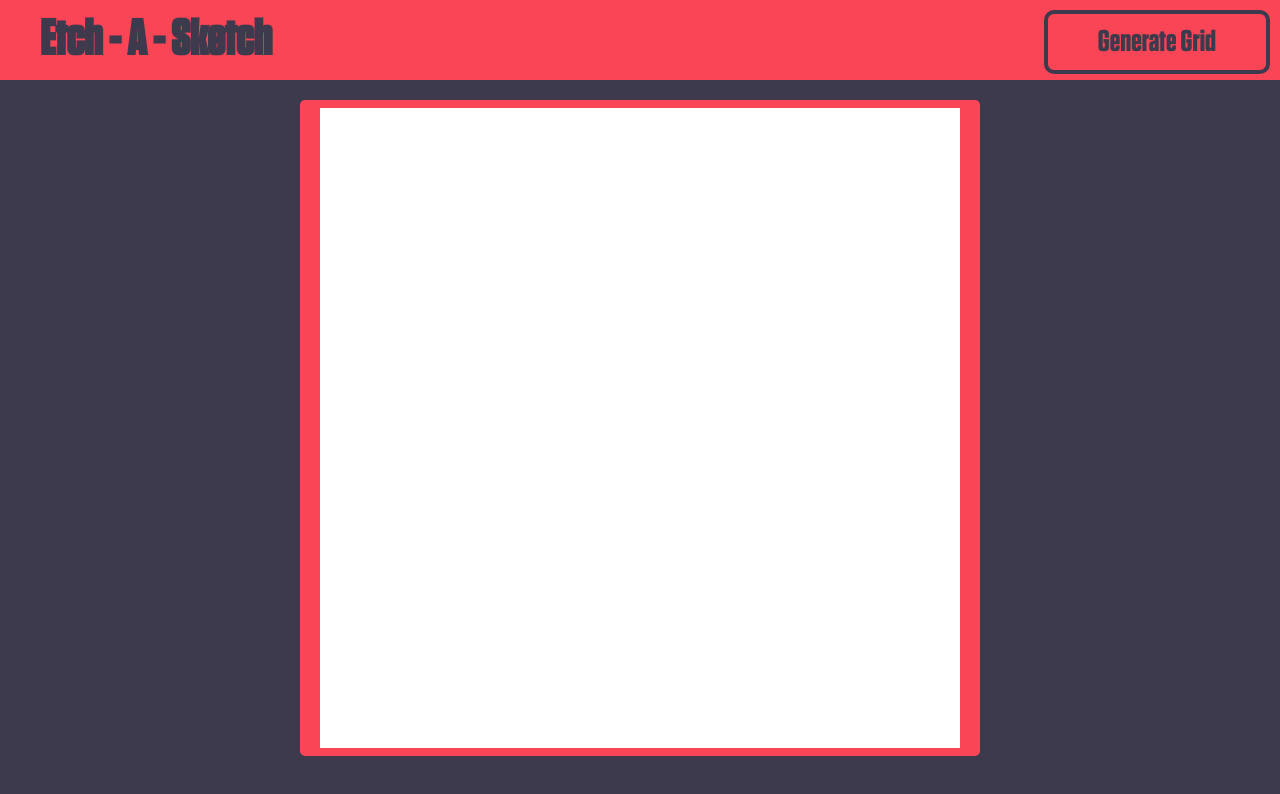
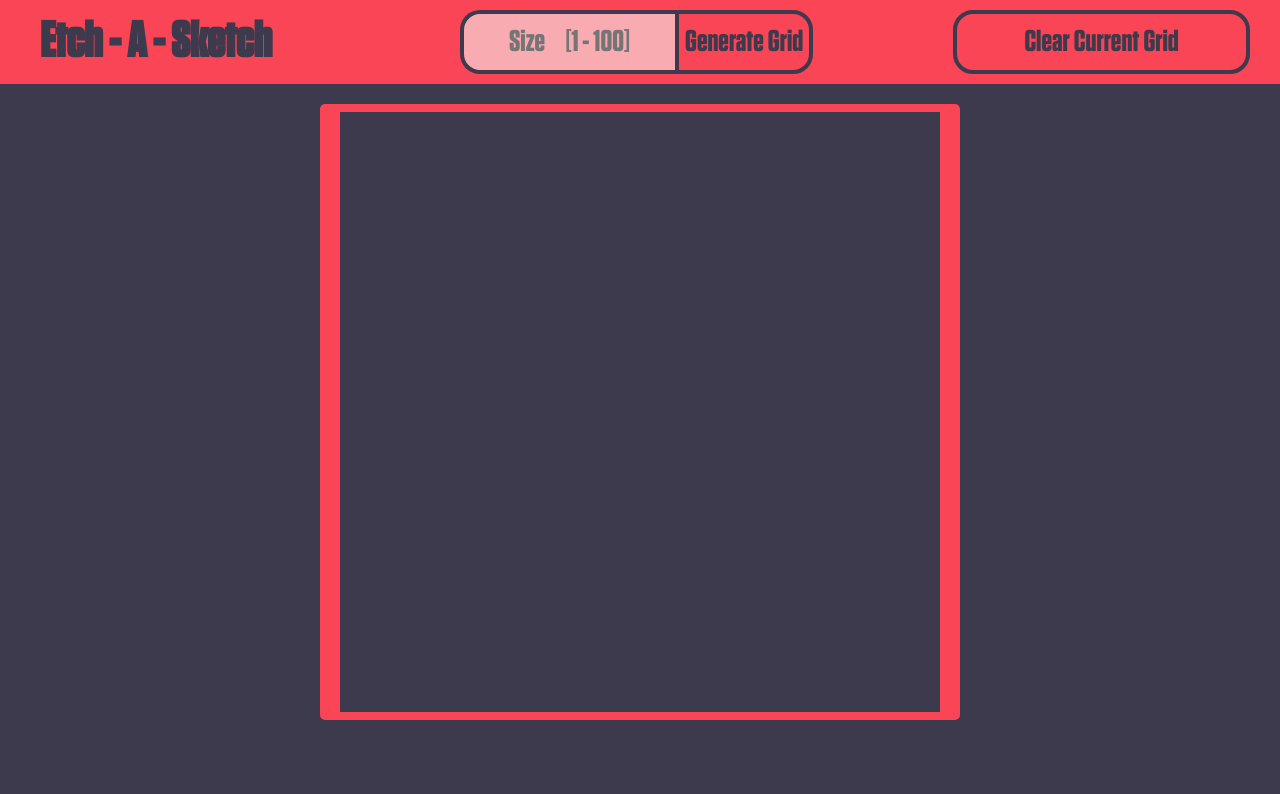
Before and after one commit to SamTHez/odin-etch-a-sketch, a plain HTML site: page index.html in a window 1280 px wide. Drawn offline with Linux system fonts and the light colour scheme.

Commit message:
Basic functionallity and UI is complete

```diff
--- a/index.css
+++ b/index.css
@@ -14,30 +14,54 @@ body {
 }
 
 #headerBar {
+    display: flex;
+    justify-content: space-between;
+    align-items: center;
     background-color: #f94555;
     width: 100%;
     margin: 0;
-    position: relative;
     top: 0;
 }
 
 #siteTitle {
     padding: 10px 40px;
     margin: 0;
+    width: 25%;
     font-family: "tungsten";
     font-size: 50px;
     color: #3c3a4c;
 }
 
-#testButton {
-    position: absolute;
-    top: 0;
-    right: 0;
-    padding: 10px 50px;
-    margin: 10px;
+#inputField {
+    display: inline-flex;
+    align-items: stretch;
+    padding: 10px;
+    margin: 0 50px;
+}
+
+#sizeInput {
+    flex: 1;
+    padding: 10px;
+    border-style: solid;
+    border-width: 4px 0 4px 4px;
+    border-radius: 20px 0 0 20px;
+    border-color: #3c3a4c;
+    background-color: #f8acb2;
+    font-family: "tungsten";
+    font-size: 30px;
+    text-align: center;
+    color: #3c3a4c;
+}
+
+#sizeInput:focus {
+    outline: none;
+}
+
+#generateButton {
+    flex: 1;
     border-style: solid;
     border-width: 4px;
-    border-radius: 10px;
+    border-radius: 0 20px 20px 0;
     border-color: #3c3a4c;
     background-color: #f94555;
     font-family: "tungsten";
@@ -45,17 +69,31 @@ body {
     color: #3c3a4c;
 }
 
-#testButton:hover {
+#generateButton:hover, #clearButton:hover {
     background-color: #ee2f3f;
 }
 
-#testButton:active {
+#generateButton:active, #clearButton:active {
     background-color: #b61926;
 }
 
+#clearButton {
+    flex: 1;
+    padding: 10px;
+    margin: 0 30px 0 80px;
+    border-style: solid;
+    border-width: 4px;
+    border-radius: 20px;
+    border-color: #3c3a4c;
+    background-color: #f94555;
+    font-family: "tungsten";
+    font-size: 30px;
+    color: #3c3a4c;
+}
+
 #drawWindow {
-    height: 80vh;
-    width: 80vh;
+    height: 75vh;
+    width: 75vh;
     margin: 20px auto;
     border-style: solid;
     border-width: 8px 20px;
@@ -72,9 +110,9 @@ body {
 
 .gridBox {
     flex: 1;
-    background-color: white;
+    background-color: #ffffff;
 }
 
 .gridBox:hover {
-    background-color: #20202001;
+    background-color: #202020;
 }
--- a/index.html
+++ b/index.html
@@ -11,7 +11,13 @@
     <!--Header for the page-->
     <div id="headerBar">
         <h1 id="siteTitle">Etch - A - Sketch</h1>
-        <button id="testButton">Generate Grid</button>
+
+        <div id="inputField">
+            <input  id="sizeInput" type="text" placeholder="Size     [1 - 100]">
+            <button id="generateButton">Generate Grid</button>
+        </div>
+
+        <button id="clearButton">Clear Current Grid</button>
     </div>
 
     <!--Window that will contain the canvas for the etch-a-sketch-->
--- a/index.js
+++ b/index.js
@@ -1,29 +1,72 @@
-const defaultSize = 20;
+const minSize = 1;
+const maxSize = 100;
+const defaultSize = 16;
+const drawColor = "#202020";
+const emptyColor = "#ffffff";
+
 const drawWindow = document.getElementById("drawWindow");
+const sizeInput = document.getElementById("sizeInput");
+const boxes = document.getElementsByClassName("gridBox");
 
-function clearGrid(parent) {
-    while(parent.firstChild) {
-        parent.removeChild(parent.firstChild);
+function getSizeInput() {
+    let input = sizeInput.value;
+
+    if(input >= minSize && input <= maxSize) {
+        return(input);
+
+    } else {
+        window.alert("Invalid Input\nPlease select a size between 1 and 100");
+        document.sizeInput = "";
+
+    }
+}
+
+function removeGrid() {
+    let gridRows = drawWindow.childNodes;
+
+    while(gridRows[0]) {
+        gridRows[0].remove();
     }
 }
 
 function fillRow(row, size) {
     for(let i = 0; i < size; i++) {
-        var gridBox = document.createElement("div");
+        let gridBox = document.createElement("div");
         gridBox.className = "gridBox";
+        gridBox.addEventListener("mouseover", function() {colorBox(gridBox)});
         row.appendChild(gridBox);
+
     }
 }
 
-function createGrid(size) {
-    window.alert("Hello World");
-    clearGrid(drawWindow);
+function createGrid() {
+    let size;
+    if(sizeInput.value.length == 0) {
+        size = defaultSize;
+    } else {
+        size = getSizeInput();
+    }
+
+    removeGrid();
+
     for(let i = 0; i < size; i++) {
-        var gridRow = document.createElement("div");
+        let gridRow = document.createElement("div");
         gridRow.className = "gridRow";
         fillRow(gridRow, size);
         drawWindow.appendChild(gridRow);
+
     }
 }
 
-document.getElementById("testButton").addEventListener("onClick", createGrid(defaultSize));
+function colorBox(box) {
+    box.style.backgroundColor = drawColor;
+}
+
+function clearGrid() {
+    for(let i = 0; i < boxes.length; i++) {
+        boxes[i].style.backgroundColor = emptyColor;
+    }
+}
+
+document.getElementById("generateButton").addEventListener("click", createGrid);
+document.getElementById("clearButton").addEventListener("click", clearGrid);
```
